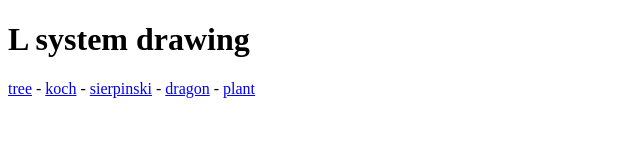
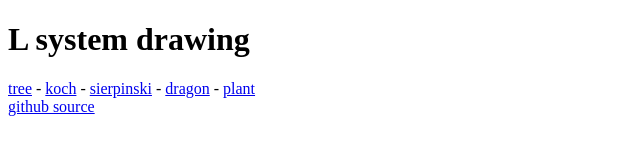
Before and after one commit to Ajhaa/Ajhaa.github.io, a plain HTML site: page index.html in a window 1280 px wide. Shown: the whole page, without its empty margins (0-640 px from the left). Drawn offline with Linux system fonts and the light colour scheme.

Commit message:
Link to github

```diff
--- a/index.html
+++ b/index.html
@@ -11,5 +11,7 @@
 <a href="dragon.html">dragon</a>
 -
 <a href="plant.html">plant</a>
+<br>
+<a href="https://github.com/Ajhaa/Ajhaa.github.io">github source</a>
 </body>
 </html>
```
